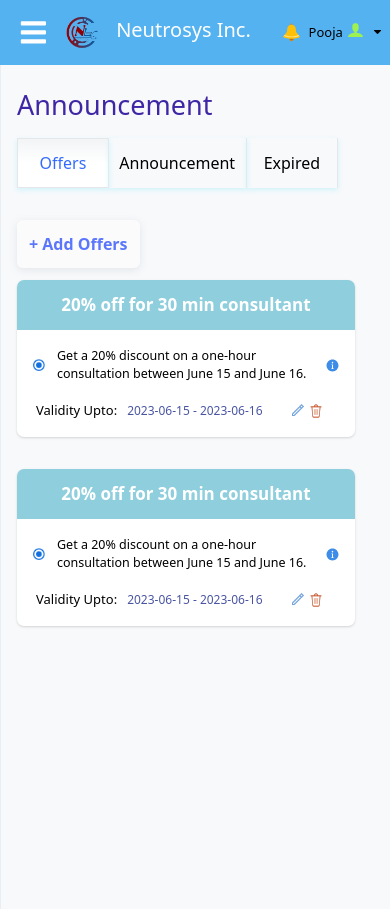
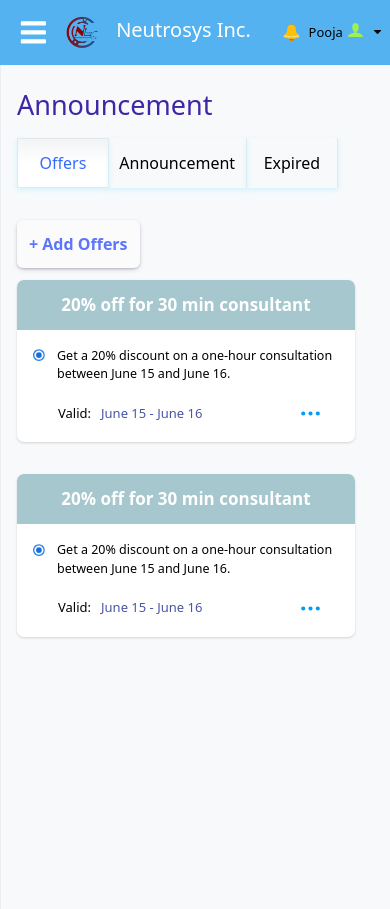
Before and after one commit to Ranjananeutroline/Appointment-Schedules, a React (Create React App) app: page /announcement in a window 390 px wide. Built offline with nearby package versions, Linux system fonts and the light colour scheme.

Commit message:
20thsept

```diff
--- a/src/AppContext.jsx
+++ b/src/AppContext.jsx
@@ -8,16 +8,16 @@ const AppProvider = ({ children }) => {
     {
       title: "20% off for 30 min consultant",
       message: "Get a 20% discount on a one-hour consultation between June 15 and June 16.",
-      description: "Validity Upto",
-      from: "2023-06-15",
-      to: "2023-06-16",
+      description: "Valid",
+      from: "June 15",
+      to: "June 16",
     },
     {
       title: "20% off for 30 min consultant",
       message: "Get a 20% discount on a one-hour consultation between June 15 and June 16.",
-      description: "Validity Upto",
-      from: "2023-06-15",
-      to: "2023-06-16",
+      description: "Valid",
+      from: "June 15",
+      to: "June 16",
     },
   ]);
 
--- a/src/components/Announcement/AnnounceModal.jsx
+++ b/src/components/Announcement/AnnounceModal.jsx
@@ -2,7 +2,7 @@ import React from "react";
 
 const AnnounceModal = () => {
   return (
-    <div className="w-[450px] bg-[#E4F0FC] rounded-[10px] announce-info-modal">
+    <div className="w-[450px] bg-[white] rounded-[10px] announce-info-modal">
       <div className="w-[450px] h-[60px] bg-[#84aedd] rounded-t-[10px] flex items-center justify-center announce-info-modal">
         <h1 className="text-[20px] text-white">ANNOUNCEMENT</h1>
       </div>
@@ -15,7 +15,7 @@ const AnnounceModal = () => {
         </p>
       </div>
       <div className="w-[450px]  flex px-4 mx-5 pb-7 pt-2 announce-valid-div">
-      <p className='font-normal'>Validity Upto:</p>
+      <p className='font-normal'>Valid:</p>
         <p className="text-[#3A4DF8] font-[500] mx-3">June 15 - 16</p>
       </div>
       {/* <div className="flex  h-[45px] mt-5 gap-3 justify-end px-5 mx-4 ">
--- a/src/components/Announcement/OfferPage.css
+++ b/src/components/Announcement/OfferPage.css
@@ -14,7 +14,10 @@
     display: flex;
     justify-content: right;
     width: 90%;
+}
 
+.addoffer-div button{
+  box-shadow: rgba(50, 50, 93, 0.25) 0px 2px 5px -1px, rgba(0, 0, 0, 0.3) 0px 1px 3px -1px;
 }
 .addoffer-div button:hover{
   box-shadow: rgba(0, 0, 0, 0.24) 0px 3px 8px;
@@ -34,13 +37,81 @@
 .offer-box{
   box-shadow: rgba(0, 0, 0, 0.1) 0px 1px 3px 0px, rgba(0, 0, 0, 0.06) 0px 1px 2px 0px;
 }
+.offer-box:hover .edit-trash-container{
+  display: block;
+}
+.edit-trash-container{
+  display: none;
+}
 .announce-box{
   box-shadow: rgba(0, 0, 0, 0.1) 0px 1px 3px 0px, rgba(0, 0, 0, 0.06) 0px 1px 2px 0px;
+}
+.announce-box:hover .edit-trash-container{
+  display: block;
+
 }
 .expired-main{
   gap: 3rem;
   margin-top: 2.5rem;
 }
+.offer-info-img{
+  cursor: pointer;
+}
+.off-info-tooltiptext
+{
+    visibility: hidden;
+    width: 70px;
+    /* background-color: skyblue; */
+    /* color: rgb(3, 141, 221); */
+    color: gray;
+    text-align: center;
+    border-radius: 6px;
+    padding: 5px 0;
+    font-size: 5px;
+    font-family: sans-serif;
+    /* Position the tooltip */
+    position: relative;
+    z-index: 1;
+    right: 100%;
+    font-size: 12px;
+}
+.offer-info-img:hover + .off-info-tooltiptext
+{
+    visibility: visible;
+}
+.a-right-p-img{
+  cursor: pointer;
+}
+.ann-info-tooltiptext
+{
+    visibility: hidden;
+    width: 70px;
+    /* background-color: skyblue; */
+    /* color: rgb(3, 141, 221); */
+    color: gray;
+    text-align: center;
+    border-radius: 6px;
+    padding: 5px 0;
+    font-size: 5px;
+    font-family: sans-serif;
+    /* Position the tooltip */
+    position: relative;
+    z-index: 1;
+    right: 100%;
+    font-size: 12px;
+}
+.a-right-p-img:hover + .ann-info-tooltiptext
+{
+    visibility: visible;
+
+}
+.viewoff-btn{
+  display: none;
+}
+.etv-container{
+  display: none;
+}
+
 
 @media only screen and (max-width: 1075px){
   .addoffer-div{
@@ -53,6 +124,41 @@
   }
   .inner-expire{
     margin-bottom: 2rem;
+  }
+  .offinfo-div{
+    display: none;
+  }
+  .offer-box:hover .edit-trash-container{
+    display: none;
+  }
+  .inner-bottom-div{
+    padding-right: 2rem;
+  }
+  .edit-trash-container{
+    display: none;
+  }
+  .viewoff-btn-container{
+    transition: 0.3s ease-out;
+    background: white;
+    /* padding: 5px 12px; */
+    /* border-radius: 5px; */
+    /* border: 1px solid rgba(135, 207, 235, 0.363); */
+    /* box-shadow: rgba(0, 0, 0, 0.1) 0px 10px 15px -3px, rgba(0, 0, 0, 0.05) 0px 4px 6px -2px; */
+  }
+  .viewoff-btn{
+    display: block;
+  }
+  .viewoff-btn svg{
+    font-size: 25px;
+    color: rgb(0, 155, 245);
+  }
+  .etv-container{
+    display: flex;
+    gap: 10px;
+    border-radius: 5px;
+    padding: 5px 12px;
+
+    box-shadow: rgba(0, 0, 0, 0.1) 0px 10px 15px -3px, rgba(0, 0, 0, 0.05) 0px 4px 6px -2px;
   }
 }
 @media only screen and (max-width: 560px){
@@ -159,6 +265,7 @@
     margin-right: 0.5rem;
   }
   .text-announce-info{
+    margin-top: 0.7rem;
     margin-left: 0.5rem;
     margin-right: 0.5rem;
   }
@@ -167,6 +274,12 @@
   }
   .announce-valid-div{
     padding-left: 0.5rem;
+  }
+}
+@media only screen and (max-width: 370px){
+  .text-announce-info{
+    margin-top: 1.2rem;
+    margin-bottom: 0.8rem;
   }
 }
 @media only screen and (max-width: 395px){
--- a/src/components/Announcement/OfferPage.jsx
+++ b/src/components/Announcement/OfferPage.jsx
@@ -133,7 +133,7 @@ const OfferPage = () => {
         <div className="addoffer-div">
         {activeTab === "announcement" || activeTab === "offers" ? (
             <button
-              className="flex items-center justify-center gap-2  p-3 text-center text-[#5B76FC] text-inter text-[16px] font-[600] rounded-[6px] bg-[#fbfbfb] shadow-shado2 hover:text-[#4d61ba] hover:bg-[#fdfdfd]
+              className="flex items-center justify-center gap-2  p-3 text-center text-[#5B76FC] text-inter text-[16px] font-[600] rounded-[6px] bg-[#fbfbfb] hover:text-[#4d61ba] hover:bg-[#fdfdfd]
   "
               onClick={() =>
                 activeTab === "announcement"
--- a/src/components/Announcement/Offers.jsx
+++ b/src/components/Announcement/Offers.jsx
@@ -9,6 +9,7 @@ import trash from "../../assets/trash2.png";
 import info from "../../assets/info.svg";
 import AddOffersModal from "./AddOffersModal";
 import { AppContext } from "../../AppContext";
+import { TbDots } from 'react-icons/tb';
 import "./OfferPage.css";
 
 const Offers = () => {
@@ -21,6 +22,21 @@ const Offers = () => {
   const onCloseModal = () => setModalOpen(false);
   const [getformData, setGetformData] = useState(null);
 
+  const [showETVContainers, setShowETVContainers] = useState({});
+  const [hideViewButton, setHideViewButton] = useState({});
+
+  const toggleETVContainer = (index) => {
+    setShowETVContainers((prev) => ({
+      ...prev,
+      [index]: !prev[index],
+    }));
+    setHideViewButton((prev) => ({
+      ...prev,
+      [index]: true,
+    }));
+  };
+
+
   const initialFormData = {
     title: "",
     message: "",
@@ -32,16 +48,16 @@ const Offers = () => {
     {
       title: "20% off for 30 min consultant",
       message: "Get a 20% discount on a one-hour consultation between June 15 and June 16.",
-      description: "Validity Upto",
-      from: "06-15",
-      to: "06-16",
+      description: "Valid",
+      from: "June 15",
+      to: "June 16",
     },
     {
       title: "10% off for 1 hour consultant",
       message: "Get a 20% discount on a one-hour consultation between June 20 and June 25.",
-      description: "Validity Upto",
-      from: "06-20",
-      to: "06-25",
+      description: "Valid",
+      from: "June 15",
+      to: "June 16",
     },
 
     // Add more offers as needed
@@ -70,34 +86,60 @@ const Offers = () => {
 
       {formDataFromModal.map((offer, index) => (
         <div key={index} className="w-[450px] h-[180px] rounded-[7px] bg-white offer-box">
-          <div className="w-[450px] h-[50px] bg-[#8FCEDD] rounded-t-[7px] flex items-center justify-center offer-box-title">
+          <div className="w-[450px] h-[50px] bg-[#a5c7cd] rounded-t-[7px] flex items-center justify-center offer-box-title">
             <h2 className="text-white text-[17px] font-[600]">{offer.title}</h2>
           </div>
           <div className="flex w-full px-4 py-[17px] gap-3  items-center  second-div-offer">
-            <img src={radio} alt="radio" className="w-[12x] h-[12px]" />
+            <img src={radio} alt="radio" className="w-[12x] h-[12px] mb-[20px]" />
             <p className="text-[15px]  w-[350px] left-p">{offer.message}</p>
             {/* <p className="text-[12px] text-[#4A55A2] ml-[20px] font-[500]  w-[250px] right-p">
               {offer.from} - {offer.to}
             </p> */}
+            <div className="offinfo-div">
             <img
               src={info}
               alt="right"
-              className="w-[15px] h-[18px] right-p-img"
+              className="w-[15px] h-[18px] right-p-img mt-[8px] offer-info-img"
               onClick={() => openModal(offer)}
             />
+            <span className="off-info-tooltiptext">view</span>
+            </div>
           </div>
           <div className="flex px-4 items-center justify-between inner-bottom-div">
-            <div style={{display:"flex", gap:"10px", paddingLeft:"3px"}}>
+            <div style={{display:"flex", gap:"10px", paddingLeft:"25px", width:"70%"}}>
             <p className="text-[13px] font-normal">{offer.description}:</p>
-            <p className="text-[12px] text-[#4A55A2] font-[500]  w-[250px] mt-[1px] right-p">
+            <p className="text-[13px] text-[#4A55A2] font-[500]  w-[250px]  right-p">
               {offer.from} - {offer.to}
             </p>
             </div>
-            <div className="flex px-4 items-center justify-end gap-3 pr-4 offer-edit-r">
-              <div className="flex gap-1">
+            <div className="edit-trash-container">
+            <div className="flex  items-center justify-end  offer-edit-r">
+              <div className="flex gap-3">
                 <img src={edit} alt="edit" className="w-[15px] h-[15px]" />
                 <img src={trash} alt="trash" className="w-[14px] h-[16px]" />
               </div>
+            </div>
+            </div>
+
+            <div className="viewoff-btn-container">
+              {!hideViewButton[index] && (
+                <button className="viewoff-btn" onClick={() => toggleETVContainer(index)}>
+                  <TbDots/>
+                </button>
+              )}
+              {showETVContainers[index] && (
+                <div className="etv-container">
+                  {/* Contents of etv-container */}
+                  <img src={edit} alt="edit" className="w-[15px] h-[15px]" />
+                  <img src={trash} alt="trash" className="w-[14px] h-[16px]" />
+                  <img
+                    src={info}
+                    alt="right"
+                    className="w-[15px] h-[18px] right-p-img offer-info-img"
+                    onClick={() => openModal(offer)}
+                  />
+                </div>
+              )}
             </div>
           </div>
         </div>
--- a/src/components/Announcement/offermodal.css
+++ b/src/components/Announcement/offermodal.css
@@ -2,6 +2,7 @@
 .customModal {
   background: none;
   padding: 0;
+
 }
 .customButton2{
    top: 8px !important;
```
Also changed, not shown: src/components/Announcement/Annouce.jsx (+52 -28 lines), src/components/Announcement/OfferModal.jsx (+5 -3 lines).
